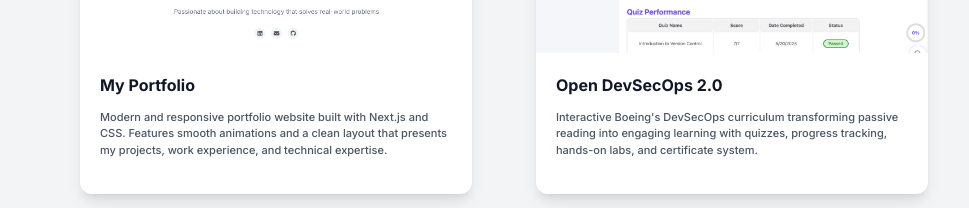
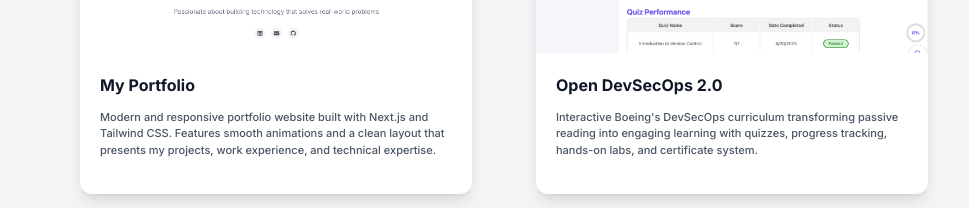
Before and after one commit to EugeneLim0805/my-portfolio, a Next.js app: page / in a window 1280 px wide. Shown: the part 2572-2780 px from the top of the page, without its empty margins (136-1105 px from the left). Built offline with nearby package versions, Linux system fonts and the light colour scheme.

Commit message:
update readme

```diff
--- a/app/data/projects.ts
+++ b/app/data/projects.ts
@@ -10,7 +10,7 @@ export const projects: Project[] = [
   {
     id: 1,
     title: "My Portfolio",
-    description: "Modern and responsive portfolio website built with Next.js and CSS. Features smooth animations and a clean layout that presents my projects, work experience, and technical expertise.",
+    description: "Modern and responsive portfolio website built with Next.js and Tailwind CSS. Features smooth animations and a clean layout that presents my projects, work experience, and technical expertise.",
     image: "/my.png",
     link: "https://github.com/EugeneLim0805/my-portfolio"
   },
```
Also changed, not shown: 1 other file (tests, documents, lock files or other folders).
